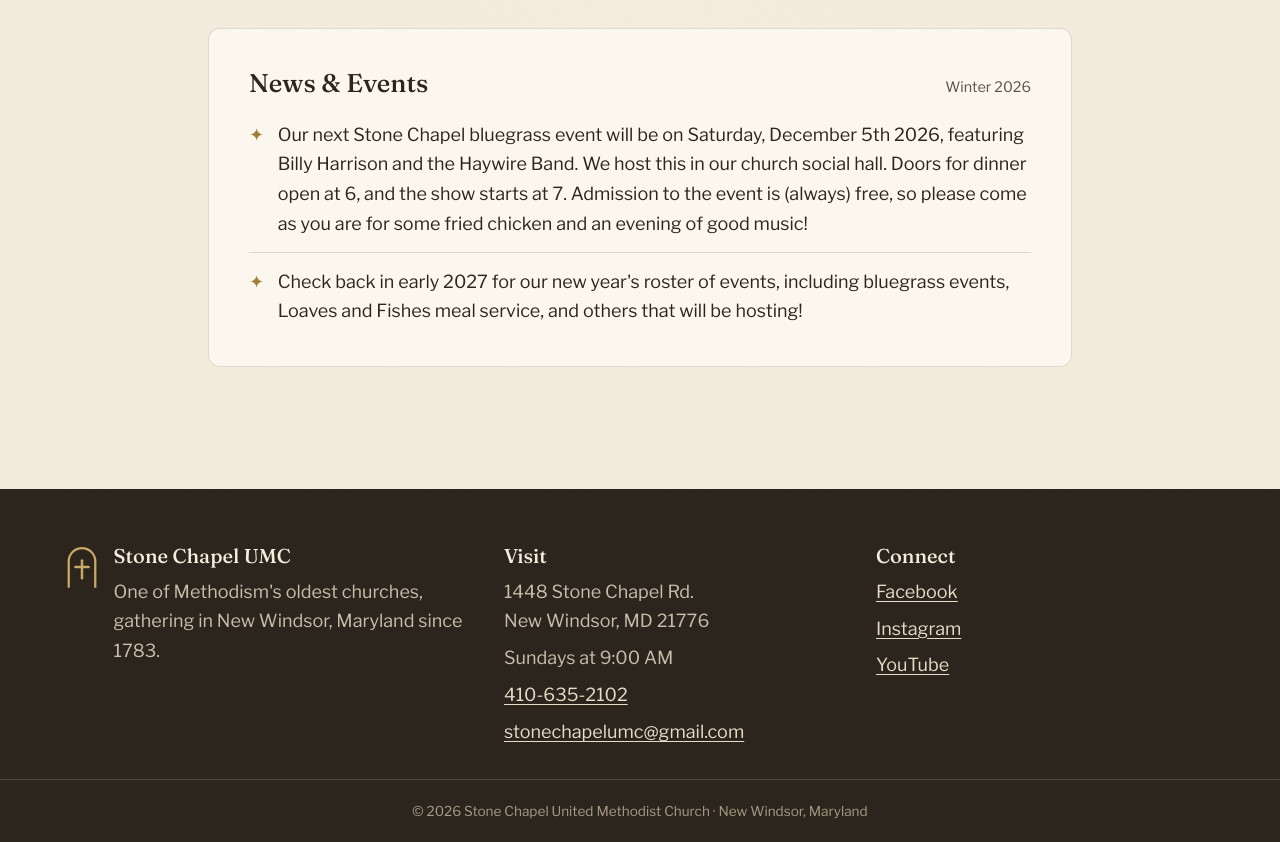
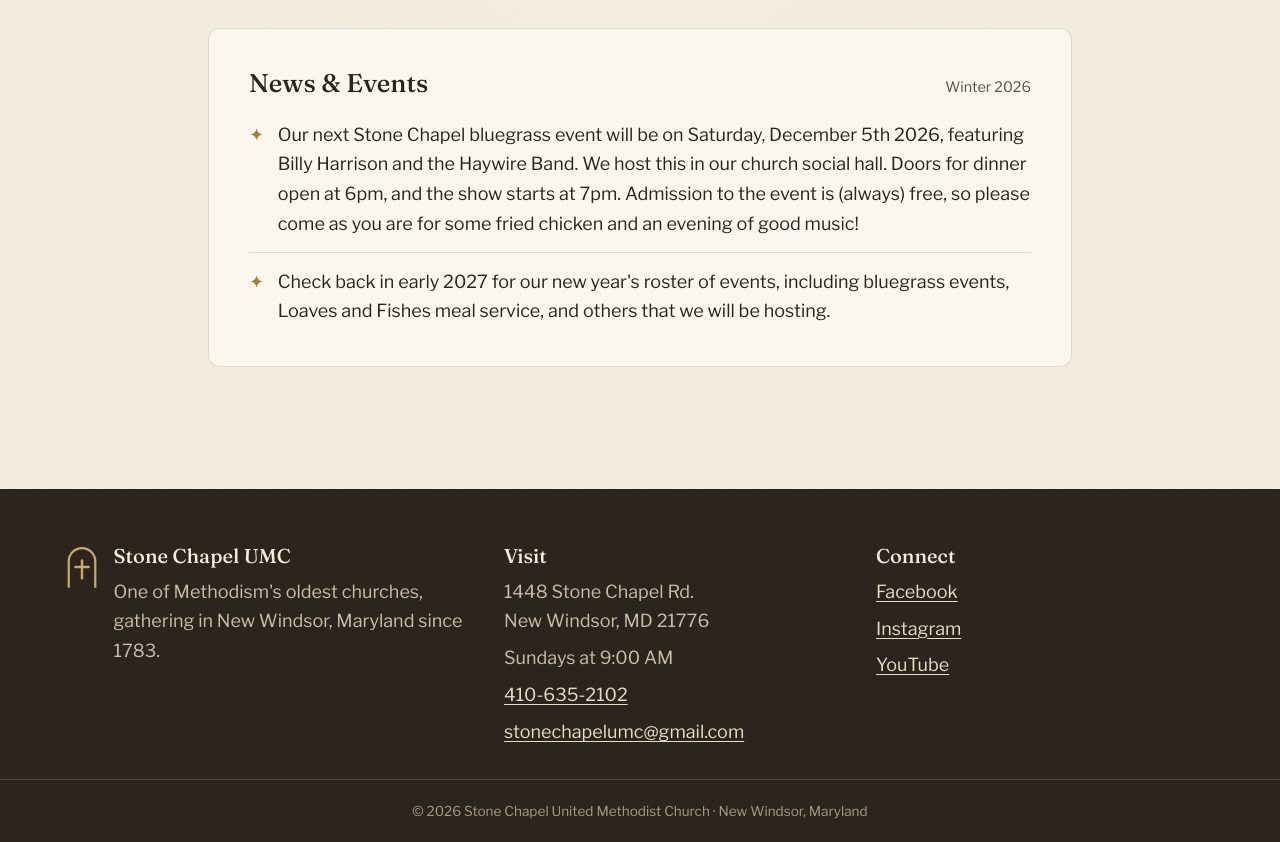
Before and after one commit to stonechapelumc/stonechapelumc.github.io, a plain HTML site: page index.html in a window 1280 px wide. Shown: the part 2200-3042 px from the top of the page. Drawn offline with nearby package versions, Linux system fonts and the light colour scheme.

Commit message:
Update index.html
Fixed some punctuation.

```diff
--- a/index.html
+++ b/index.html
@@ -319,14 +319,14 @@
                             <li>
                                 <p>
                                     Our next Stone Chapel bluegrass event will be on Saturday, December 5th 2026, featuring Billy Harrison and the Haywire Band.
-                                    We host this in our church social hall. Doors for dinner open at 6, and the show starts at 7. Admission to the event is
+                                    We host this in our church social hall. Doors for dinner open at 6pm, and the show starts at 7pm. Admission to the event is
                                     (always) free, so please come as you are for some fried chicken and an evening of good music!
                                 </p>
                             </li>
                             <li>
                                 <p>
                                     Check back in early 2027 for our new year's roster of events, including bluegrass events, Loaves and Fishes meal service, and
-                                    others that will be hosting!
+                                    others that we will be hosting.
                                 </p>
                             </li>
                         </ul>
```
